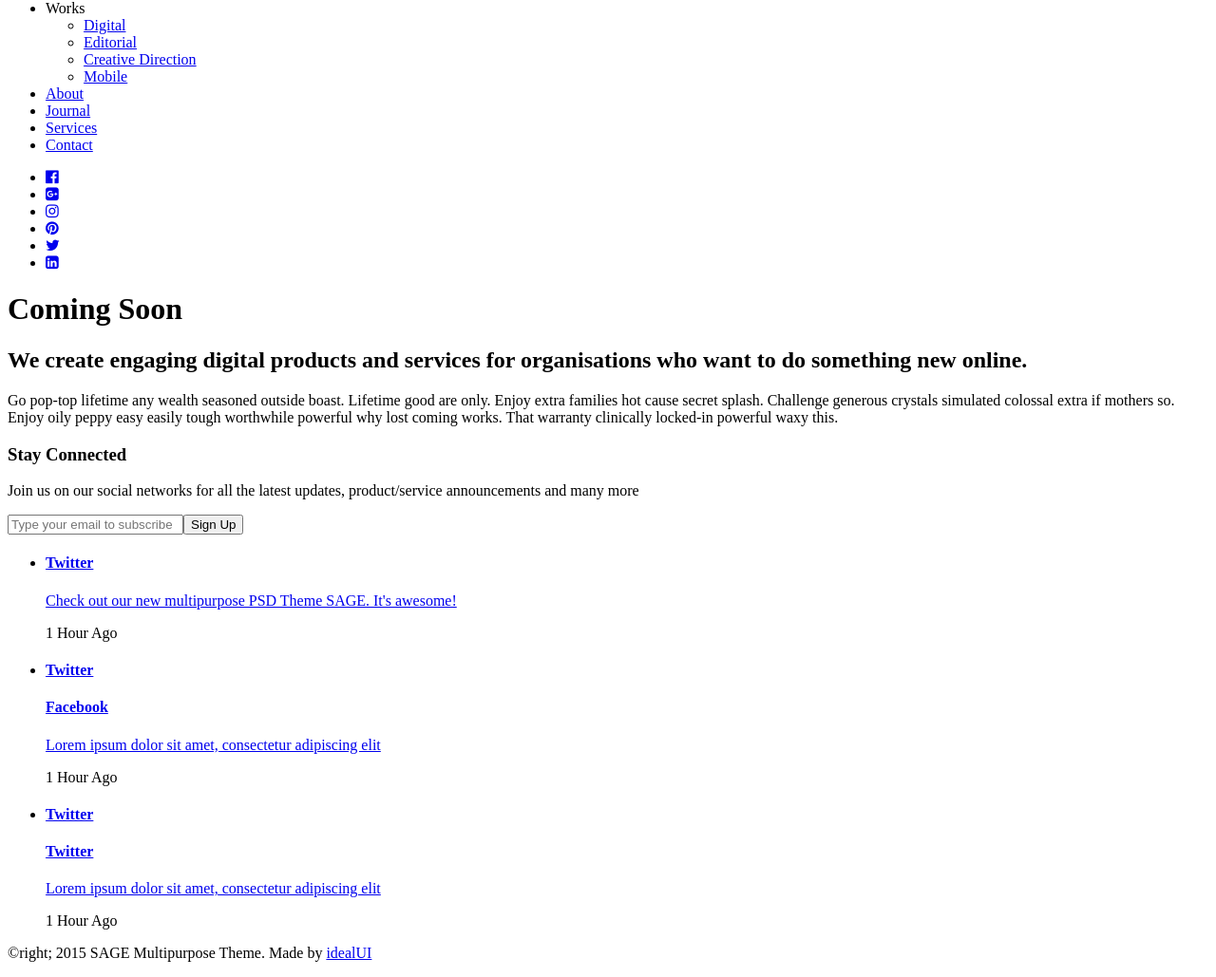
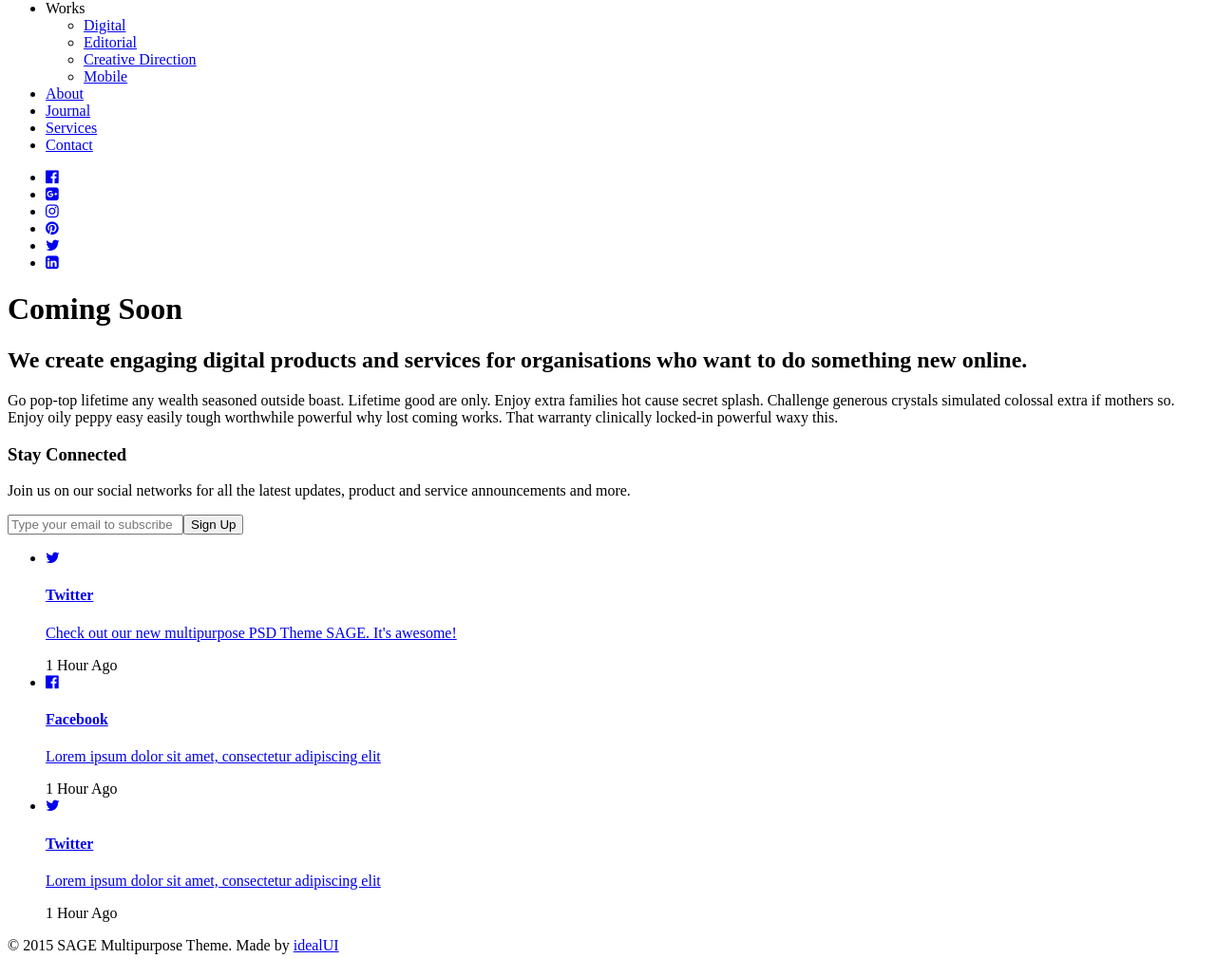
Before and after one commit to MegPier/SAGEComingSoon, a plain HTML site: page index.html in a window 1280 px wide. Shown: the part 60-1089 px from the top of the page at 95% size. Drawn offline with Linux system fonts and the light colour scheme.

Commit message:
Cleaned Up and Added Icons

```diff
--- a/index.html
+++ b/index.html
@@ -50,7 +50,7 @@
 	<section>
 
 		<h3>Stay Connected</h3>
-		<p>Join us on our social networks for all the latest updates, product/service announcements and many more</p>
+		<p>Join us on our social networks for all the latest updates, product and service announcements and more.</p>
 		<form action="#">
 			<input type="email" placeholder="Type your email to subscribe"><button>Sign Up</button>
 
@@ -58,7 +58,7 @@
 
 	<aside>
 		<ul>
-			<li><a href="#" target="_blank"><h4>Twitter</h4></a>
+			<li><a href="#" target="_blank"><i class="fa fa-twitter"></i><h4>Twitter</h4></a>
 				<article>
 					<a href="#" target="_blank"><p>Check out our new multipurpose PSD Theme SAGE. It's awesome!</a>
 					</p>
@@ -66,8 +66,7 @@
 				</article>
 			</li>
 			<li>
-				<a href="#" target="_blank"><h4>Twitter</h4></a>
-				<a href="#" target="_blank"><h4>Facebook</h4></a>
+				<a href="#" target="_blank"><i class="fa fa-facebook-official"></i><h4>Facebook</h4></a>
 				<article>
 					<a href="#" target="_blank"><p>Lorem ipsum dolor sit amet, consectetur adipiscing elit</a>
 					</p>
@@ -75,8 +74,7 @@
 				</article>
 			</li>
 			<li>
-				<a href="#" target="_blank"><h4>Twitter</h4></a>
-				<a href="#" target="_blank"><h4>Twitter</h4></a>
+				<a href="#" target="_blank"><i class="fa fa-twitter"></i><h4>Twitter</h4></a>
 				<article>
 					<a href="#" target="_blank"><p>Lorem ipsum dolor sit amet, consectetur adipiscing elit</a>
 					</p>
@@ -88,7 +86,7 @@
 	</main>
 
 	<footer>
-		<p>&copyright; 2015 SAGE Multipurpose Theme. Made by <a href="#">idealUI</a></p>
+		<p>&copy; 2015 SAGE Multipurpose Theme. Made by <a href="#">idealUI</a></p>
 	</footer>
 
 </body>
```
